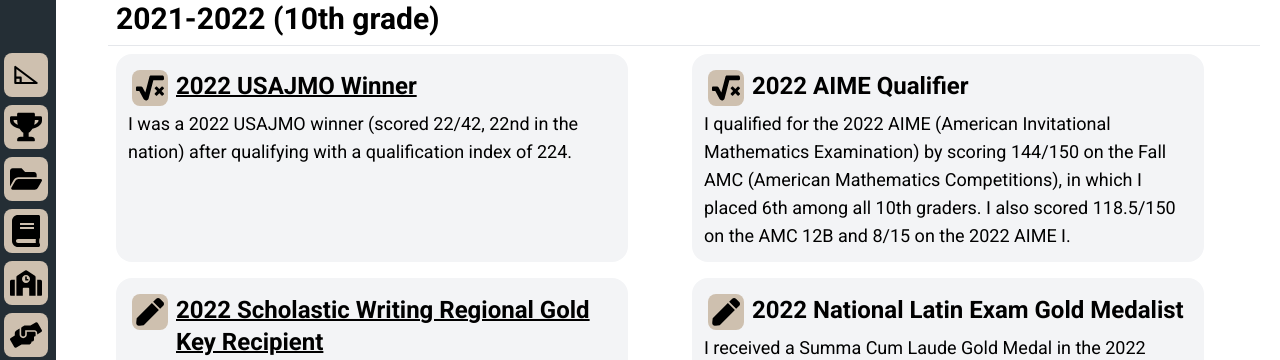
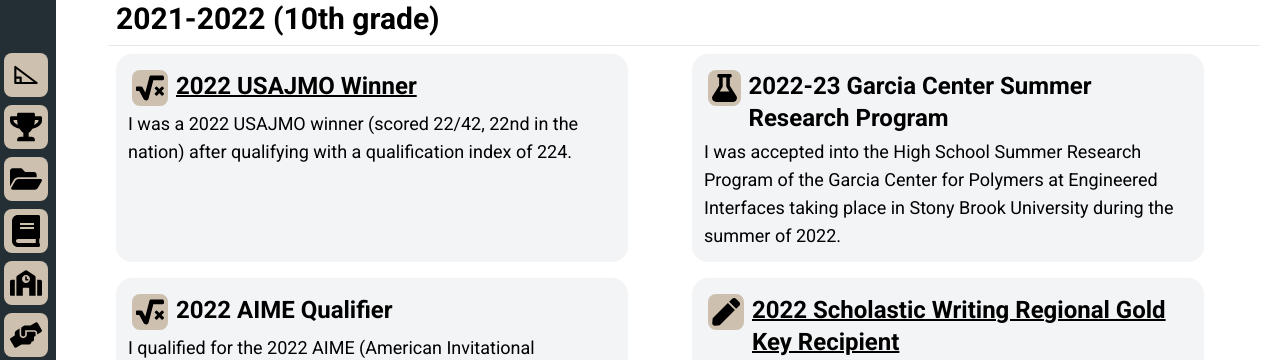
Before and after one commit to Tennis-Ball/Personal-Website-v3, a Vue app: page /achievements in a window 1280 px wide. Shown: the part 143-503 px from the top of the page. Built offline with nearby package versions, Linux system fonts and the light colour scheme; what particles.vue3 would draw is missing.

Commit message:
garcia acceptance

```diff
--- a/src/views/Achievements.vue
+++ b/src/views/Achievements.vue
@@ -21,6 +21,11 @@
 		>
 			I was a 2022 USAJMO winner (scored 22/42, 22nd in the nation) after
 			qualifying with a qualification index of 224.
+		</Card>
+		<Card icon="chem" title="2022-23 Garcia Center Summer Research Program">
+			I was accepted into the High School Summer Research Program of the Garcia
+			Center for Polymers at Engineered Interfaces taking place in Stony Brook
+			University during the summer of 2022.
 		</Card>
 		<Card icon="math" title="2022 AIME Qualifier">
 			I qualified for the 2022 AIME (American Invitational Mathematics
```
